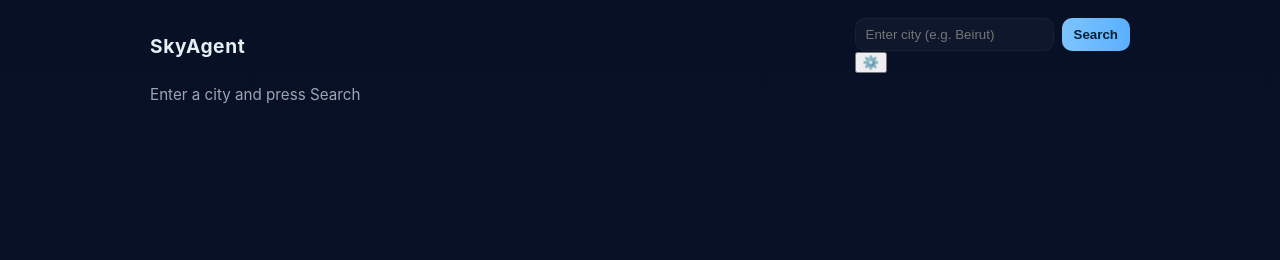
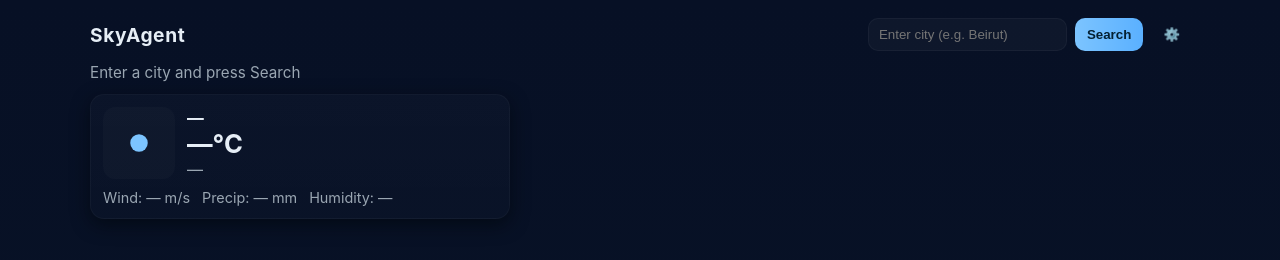
Before and after one commit to CarlosZiade/SkyAgent, a plain HTML site: page index.html in a window 1280 px wide. Drawn offline with nearby package versions, Linux system fonts and the light colour scheme.

Commit message:
Update style.css

```diff
--- a/style.css
+++ b/style.css
@@ -10,7 +10,7 @@
 }
 
 *{box-sizing:border-box}
-html,body,#app{height:100%}
+html,body{height:100%}
 body{
   margin:0;
   background: linear-gradient(180deg,#071025 0%, #081226 60%);
@@ -25,7 +25,7 @@ body{
 
 .app{
   width:100%;
-  max-width:980px;
+  max-width:1100px;
 }
 
 /* Topbar */
@@ -41,6 +41,7 @@ body{
   font-size:1.2rem;
   letter-spacing:0.6px;
 }
+.controls{display:flex; gap:10px; align-items:center}
 .search{
   display:flex;
   gap:8px;
@@ -64,15 +65,31 @@ body{
   font-weight:600;
   cursor:pointer;
 }
+.icon-btn{
+  padding:8px 10px;
+  border-radius:10px;
+  border:0;
+  background:transparent;
+  color:var(--muted);
+  cursor:pointer;
+}
 
 /* status */
 .status{font-size:0.95rem; color:var(--muted); margin-bottom:12px}
 
 /* Grid layout */
 .grid{
-  display:grid;
-  grid-template-columns: 1fr;
+  display:flex;
+  flex-direction:column;
   gap:var(--gap);
+}
+
+/* two columns on wide screens */
+.left-col, .right-col{display:block}
+@media (min-width:900px){
+  .grid{flex-direction:row}
+  .left-col{flex:0 0 420px}
+  .right-col{flex:1}
 }
 
 /* Cards */
@@ -85,12 +102,16 @@ body{
 }
 .current .row{display:flex; gap:12px; align-items:center}
 .icon{font-size:48px; width:72px; height:72px; display:flex; align-items:center; justify-content:center; background:rgba(255,255,255,0.02); border-radius:12px}
+.icon svg{width:42px; height:42px; fill:var(--accent)}
 .details h2{margin:0; font-size:1.05rem}
 .temp{font-size:1.6rem; font-weight:700}
 .muted{color:var(--muted)}
-.metrics{display:flex; gap:12px; margin-top:10px; font-size:0.9rem; color:var(--muted)}
+.metrics{display:flex; gap:12px; margin-top:10px; font-size:0.9rem; color:var(--muted); flex-wrap:wrap}
 
-.chart-card canvas{width:100% !important; height:auto !important}
+.chart-card{ display:flex; flex-direction:column; gap:8px; }
+.chart-head{display:flex; justify-content:space-between; align-items:center}
+.chart-wrap{ width:100%; height:240px; position:relative } /* fixed height to prevent layout shifts */
+.chart-wrap canvas{width:100% !important; height:100% !important; display:block}
 
 /* Forecast cards */
 .forecast{
@@ -98,6 +119,7 @@ body{
   gap:10px;
   overflow:auto;
   padding-bottom:6px;
+  margin-top:12px;
 }
 .fcard{
   min-width:140px;
@@ -111,19 +133,3 @@ body{
   background: linear-gradient(180deg, rgba(255,255,255,0.01), rgba(255,255,255,0.02));
   border:1px solid rgba(255,255,255,0.02);
   text-align:center;
-}
-.fcard .day{font-weight:700}
-.fcard .t{font-size:1.1rem}
-
-/* Footer */
-.footer{margin-top:16px; color:var(--muted); font-size:0.85rem}
-
-/* hidden helper */
-.hidden{display:none !important}
-
-/* Larger screens: two-column layout */
-@media (min-width:820px){
-  .grid{grid-template-columns: 420px 1fr; align-items:start}
-  .forecast{flex-direction:column; gap:12px; overflow:visible}
-  .chart-card{height:100%}
-}
```
